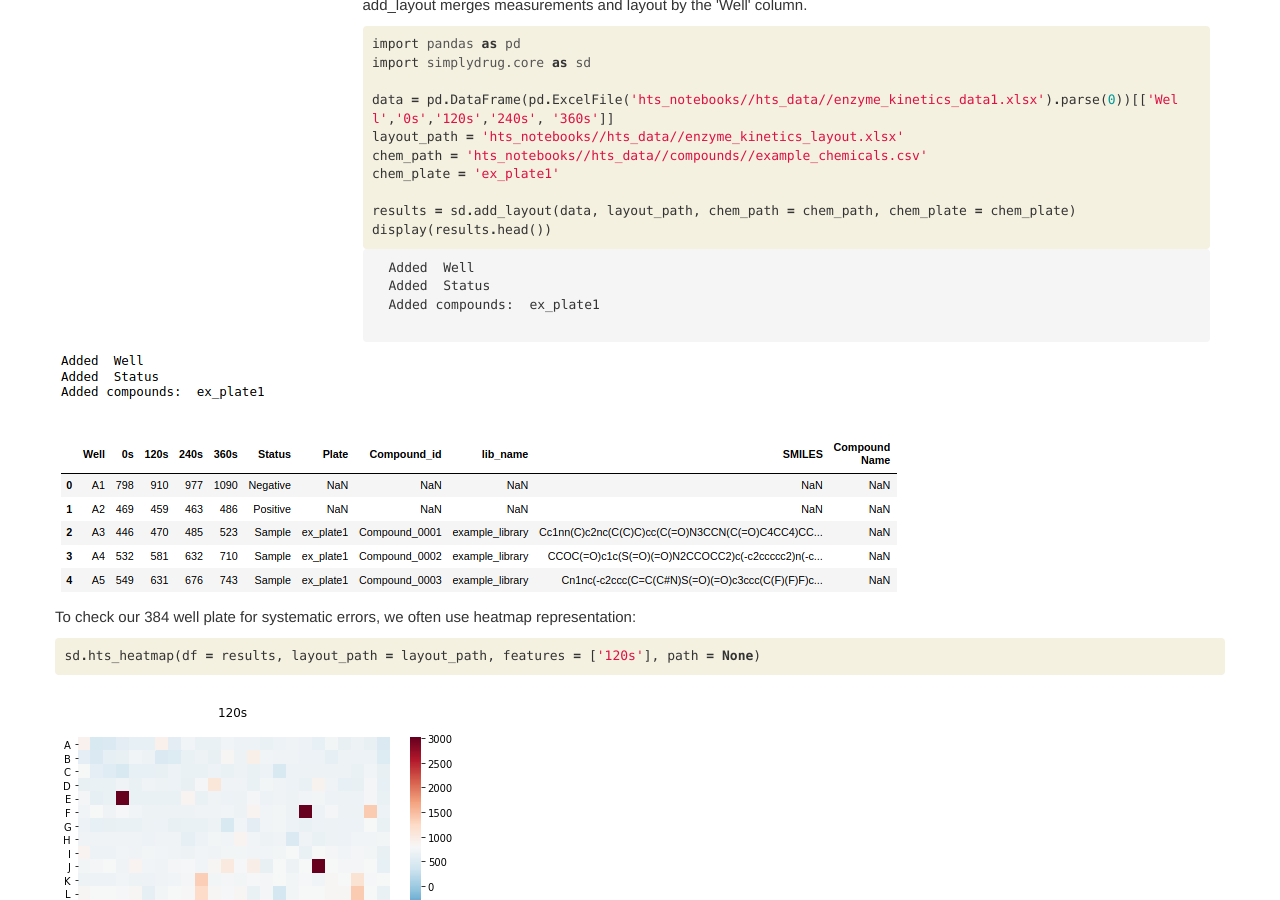
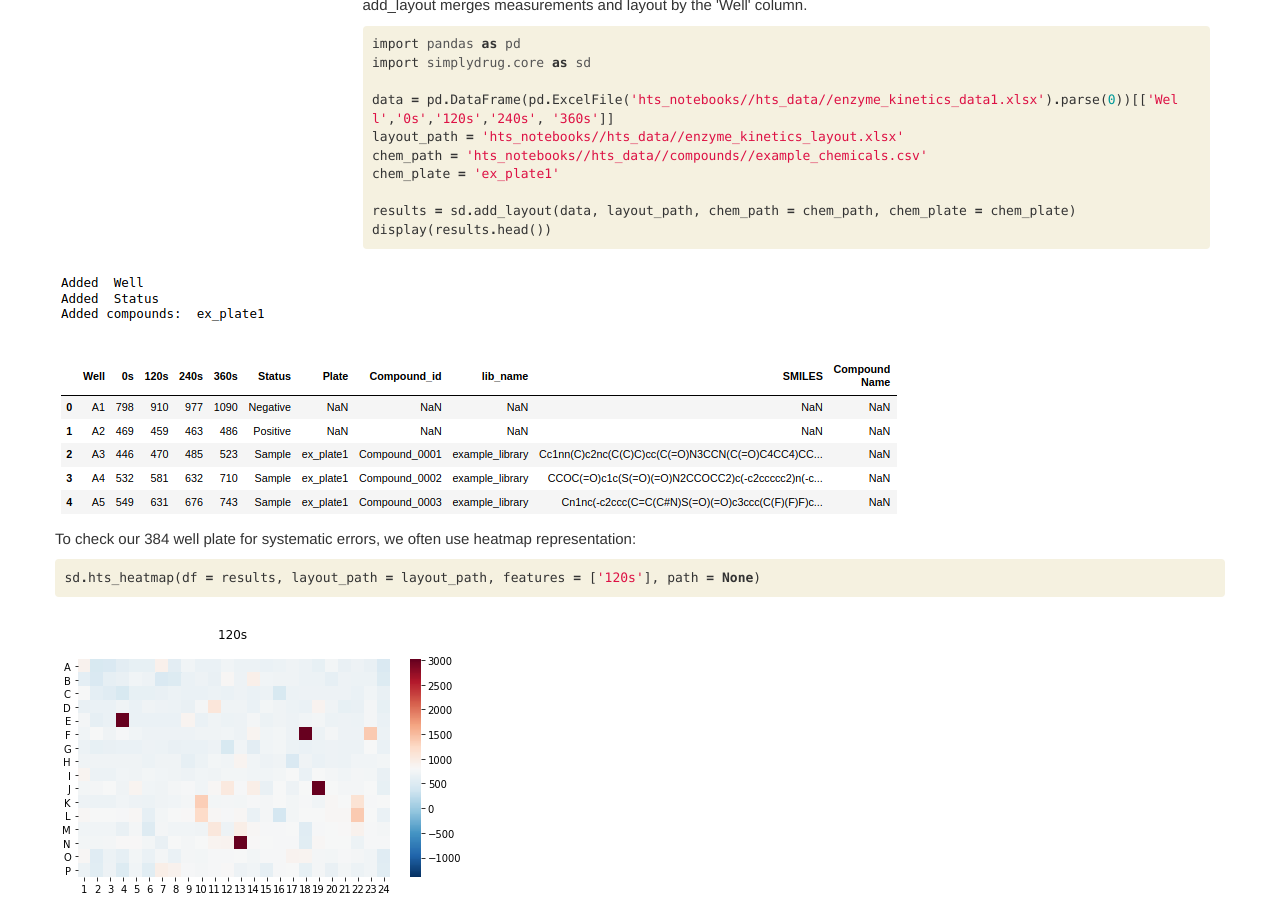
Before and after one commit to disc04/simplydrug, a Jekyll site: the page built from docs/index.html, in a window 1280 px wide and 900 px high, scrolled down 1739 px. Built offline with Jekyll 4.4.1, drawn with Linux system fonts in a browser that asks for light colours; nearby versions of some CDN libraries; comment, search, counter and statistics services are not loaded.

Commit message:
Update index.html

```diff
--- a/docs/index.html
+++ b/docs/index.html
@@ -2,6 +2,7 @@
 layout: default
 ---
 
+<body>
 <div class="cell border-box-sizing text_cell rendered"><div class="inner_cell">
 <div class="text_cell_render border-box-sizing rendered_html">
 <h2 id="Objective">Objective<a class="anchor-link" href="#Objective"> </a></h2>
@@ -162,11 +163,6 @@
 <div class="output_area">
 
 <div class="output_subarea output_stream output_stdout output_text">
-<pre>Added  Well
-Added  Status
-Added compounds:  ex_plate1
-
-</pre>
 </div>
 </div>
 
@@ -1173,3 +1169,4 @@
     {% endraw %}
 
 </div>
+    </body>
```
